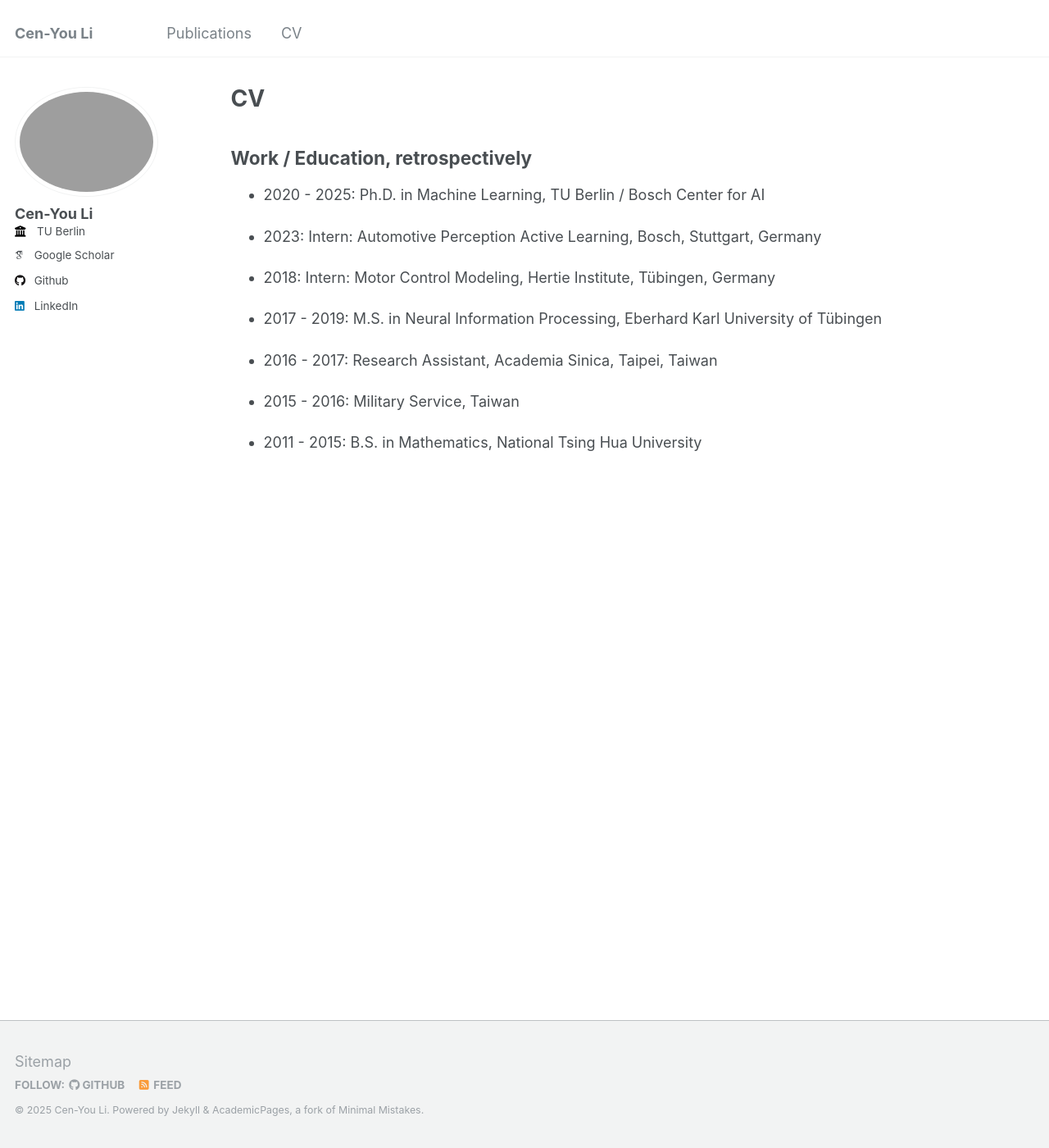
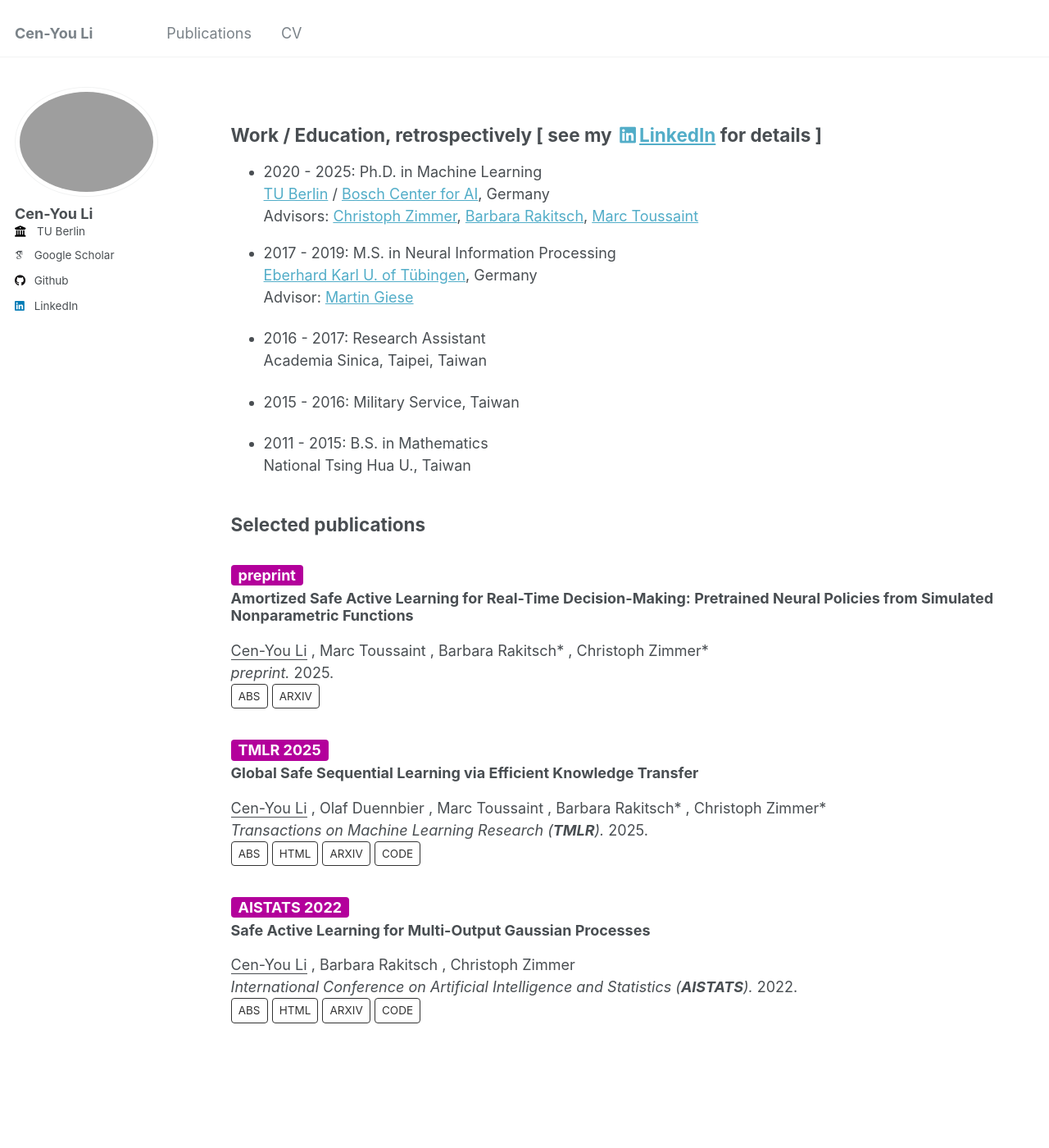
Before and after one commit to cenyou/cenyou.github.io, a Jekyll site: the page built from _pages/cv.md, in a window 1280 px wide and 1400 px high. Shown: the whole window at 82% size. Built offline with Jekyll 4.4.1, drawn with Linux system fonts in a browser that asks for light colours; some web fonts are replaced.

Commit message:
add links to CV, style, remove interns, add publication category (workshop)

```diff
--- a/_config.yml
+++ b/_config.yml
@@ -32,7 +32,7 @@ author:
 
   # Academic websites
   arxiv            : # URL - Update with the correct link to your profile
-  googlescholar    : "https://scholar.google.com/citations?user=MhabRtkAAAAJ&hl=zh-TW"
+  googlescholar    : "https://scholar.google.com/citations?user=MhabRtkAAAAJ"
   impactstory      : # URL
   orcid            : #"http://orcid.org/yourorcidurl"
   semantic         : # URL
@@ -81,6 +81,8 @@ publication_category:
     title: 'Journal Articles'
   conferences:
     title: 'Conference Papers'
+  workshops:
+    title: 'Workshop Papers'
 
 # Site Settings
 teaser                   :  # filename of teaser fallback teaser image placed in /images/, .e.g. "500x300.png"
--- a/_pages/cv.md
+++ b/_pages/cv.md
@@ -1,6 +1,6 @@
 ---
 layout: archive
-title: "CV"
+title: ""
 permalink: /cv/
 author_profile: true
 redirect_from:
@@ -9,18 +9,35 @@ redirect_from:
 
 {% include base_path %}
 
-Work / Education, retrospectively
+Work / Education, retrospectively {% if site.author.linkedin %} \[ see my <a href="https://www.linkedin.com/in/{{ site.author.linkedin }}"><i class="fab fa-fw fa-linkedin" aria-hidden="true"></i>LinkedIn</a> for details \] {% endif %}
 ------
-* 2020 - 2025: Ph.D. in Machine Learning, TU Berlin / Bosch Center for AI
+* 2020 - 2025: Ph.D. in Machine Learning \
+[TU Berlin](https://argmin.lis.tu-berlin.de/) / [Bosch Center for AI](https://www.bosch-ai.com/), Germany \
+Advisors: [Christoph Zimmer](https://www.linkedin.com/in/christoph-zimmer-9bb236115), [Barbara Rakitsch](https://scholar.google.de/citations?user=5o957iUAAAAJ&hl=en), [Marc Toussaint](https://www.user.tu-berlin.de/mtoussai/)
 
-* 2023: Intern: Automotive Perception Active Learning, Bosch, Stuttgart, Germany
+<!-- * 2023: Intern: Automotive Perception Active Learning \
+Bosch, Stuttgart, Germany -->
 
-* 2018: Intern: Motor Control Modeling, Hertie Institute, Tübingen, Germany
+<!-- * 2018: Intern: Motor Control Modeling \
+Hertie Institute, Tübingen, Germany -->
 
-* 2017 - 2019: M.S. in Neural Information Processing, Eberhard Karl University of Tübingen
+* 2017 - 2019: M.S. in Neural Information Processing \
+[Eberhard Karl U. of Tübingen](https://www.neuroschool-tuebingen.de/), Germany \
+Advisor: [Martin Giese](https://www.compsens.uni-tuebingen.de/compsens/index.php)
 
-* 2016 - 2017: Research Assistant, Academia Sinica, Taipei, Taiwan
+* 2016 - 2017: Research Assistant \
+Academia Sinica, Taipei, Taiwan
 
 * 2015 - 2016: Military Service, Taiwan
 
-* 2011 - 2015: B.S. in Mathematics, National Tsing Hua University
+* 2011 - 2015: B.S. in Mathematics \
+National Tsing Hua U., Taiwan
+
+
+Selected publications
+------
+{% for post in site.publications reversed %}
+  {% if post.selected %}
+    {% include single-publication.html %}
+  {% endif %}
+{% endfor %}
```
Also changed, not shown: _publications/2022b.md (+1 -1 lines), _publications/2024a.md (+1 -1 lines).
